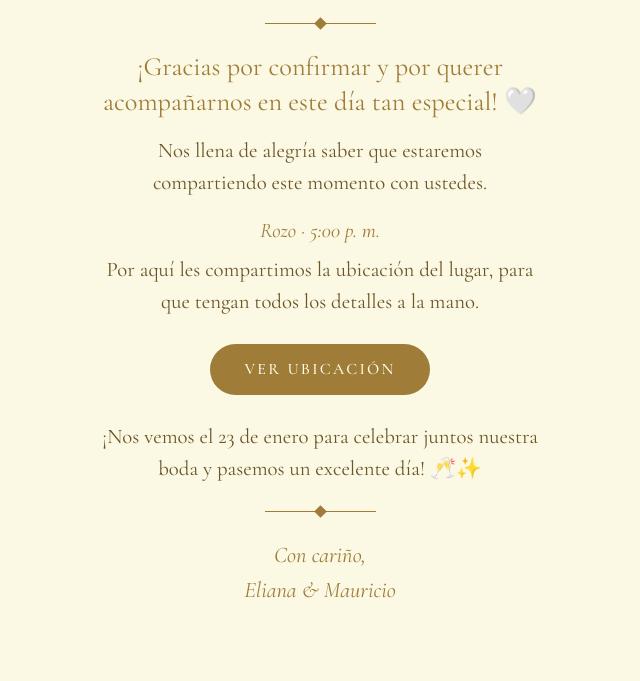
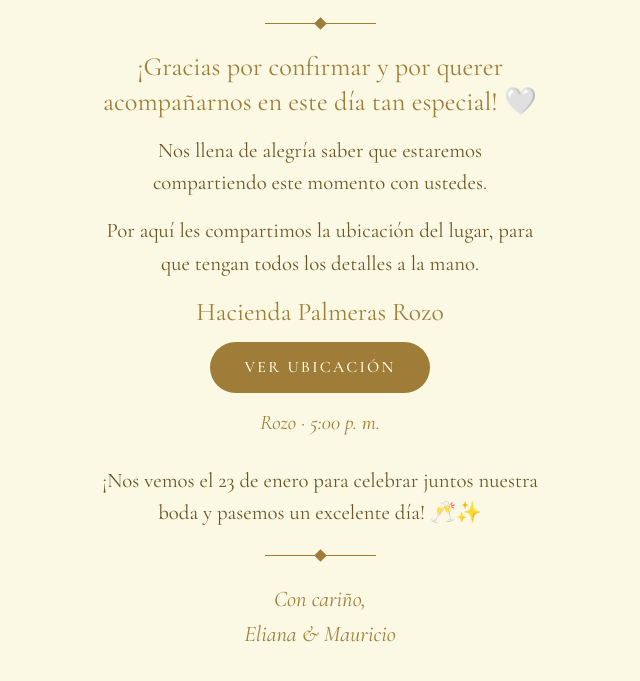
Before and after one commit to hostingsvp/boda, a plain HTML site: page index.html in a window 1280 px wide. Shown: the part 261-942 px from the top of the page, without its empty margins (320-960 px from the left). Drawn offline with nearby package versions, Linux system fonts and the light colour scheme.

Commit message:
Add files via upload

```diff
--- a/index.html
+++ b/index.html
@@ -21,8 +21,9 @@ body{margin:0;background:var(--bg);color:var(--ink);font-family:'Cormorant Garam
 .div b{width:9px;height:9px;background:var(--gold);transform:rotate(45deg);margin:0 -1px}
 p{margin:0 0 16px}
 .thanks{font-size:1.65rem;color:var(--gold);line-height:1.3}
-.place{font-style:italic;color:var(--gold);margin-bottom:6px}
-.btn{display:inline-block;margin:10px 0 26px;padding:13px 34px;border-radius:999px;background:var(--gold);color:var(--accent-ink);text-decoration:none;letter-spacing:.14em;text-transform:uppercase;font-size:1rem;font-weight:500}
+.venue{font-size:1.6rem;color:var(--gold);line-height:1.25;margin:6px 0 4px}
+.place{font-style:italic;color:var(--gold);margin:0 0 26px}
+.btn{display:inline-block;margin:10px 0 14px;padding:13px 34px;border-radius:999px;background:var(--gold);color:var(--accent-ink);text-decoration:none;letter-spacing:.14em;text-transform:uppercase;font-size:1rem;font-weight:500}
 .btn:hover,.btn:focus-visible{outline:2px solid var(--gold);outline-offset:3px}
 .sign{font-style:italic;color:var(--gold);font-size:1.4rem;margin-top:18px}
 </style>
@@ -35,9 +36,10 @@ p{margin:0 0 16px}
   <div class="div"><b></b></div>
   <p class="thanks">¡Gracias por confirmar y por querer acompañarnos en este día tan especial! 🤍</p>
   <p>Nos llena de alegría saber que estaremos compartiendo este momento con ustedes.</p>
+  <p>Por aquí les compartimos la ubicación del lugar, para que tengan todos los detalles a la mano.</p>
+  <p class="venue">Hacienda Palmeras Rozo</p>
+  <a class="btn" href="https://maps.app.goo.gl/gu4nzxzLtDScTAVd7?g_st=iw" target="_blank" rel="noopener">Ver ubicación</a>
   <p class="place">Rozo · 5:00 p. m.</p>
-  <p>Por aquí les compartimos la ubicación del lugar, para que tengan todos los detalles a la mano.</p>
-  <a class="btn" href="https://maps.app.goo.gl/gu4nzxzLtDScTAVd7?g_st=iw" target="_blank" rel="noopener">Ver ubicación</a>
   <p>¡Nos vemos el 23 de enero para celebrar juntos nuestra boda y pasemos un excelente día! 🥂✨</p>
   <div class="div"><b></b></div>
   <p class="sign">Con cariño,<br>Eliana &amp; Mauricio</p>
```
